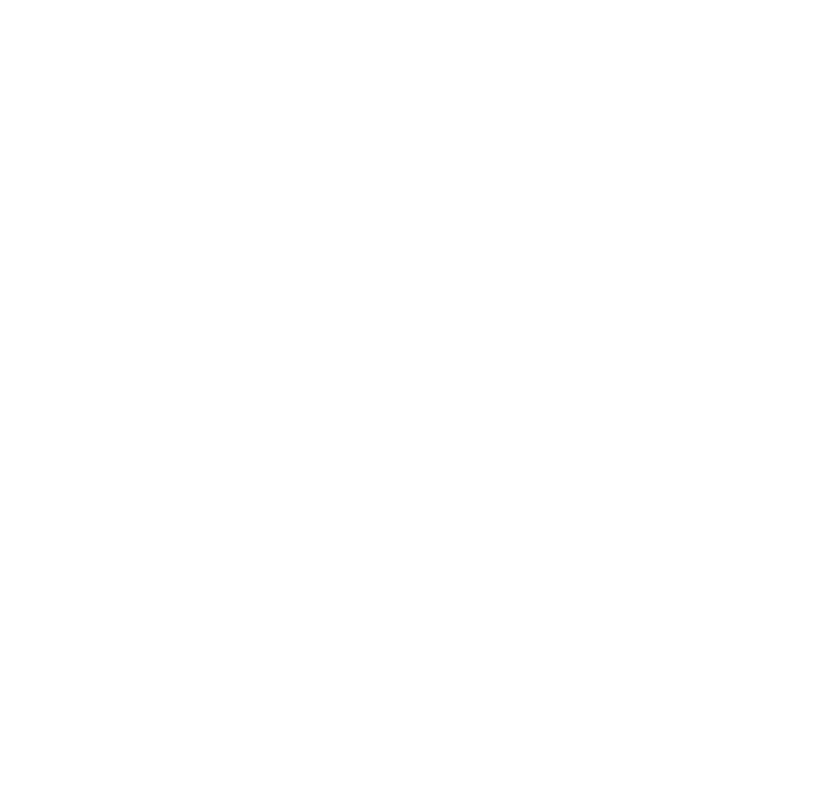
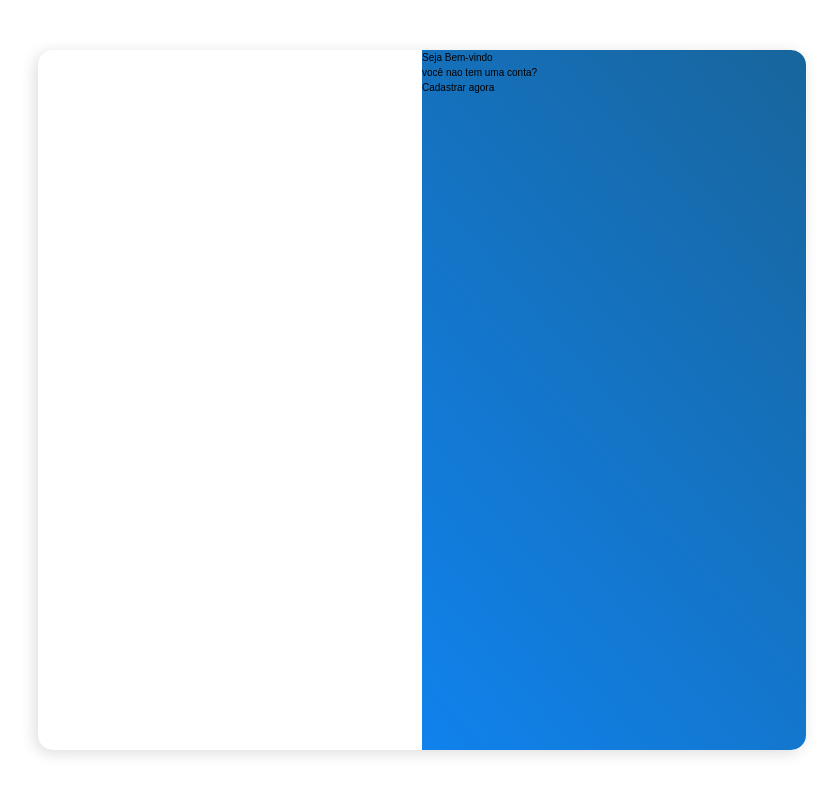
Before and after one commit to raoni111/-service-manager, a Django app: page /login in a window 1280 px wide. Before the commit the part shown is empty. Shown: the whole page, without its empty margins (218-1055 px from the left). Run offline with Django 5.2, Linux system fonts and the light colour scheme; some libraries are stand-ins or nearby versions.

Commit message:
create-global_class-and-variables

```diff
--- a/login_and_register/templates/home.html
+++ b/login_and_register/templates/home.html
@@ -1,15 +1,45 @@
 <!DOCTYPE html>
 <html lang="pt-BR">
     <head>
-    <meta charset="UTF-8">
-    <meta name="viewport" content="width=device-width, initial-scale=1.0">
+        <meta charset="UTF-8" />
+        <meta name="viewport" content="width=device-width, initial-scale=1.0" />
         <title>Document</title>
-    <link rel="stylesheet" href="static/login_and_register/style/styles.css">
+
+        <link rel="stylesheet" href="static/login_and_register/style/styles.css"/>
+        <link rel="stylesheet" href="static/global/style/global_class.css" />
+        <script src="https://cdn.tailwindcss.com"></script>
+        <script src="https://cdn.tailwindcss.com?plugins=forms,typography,aspect-ratio,line-clamp,container-queries"></script>
+        <script>
+            tailwind.config = {
+                theme: {
+                    extend: {
+                        colors: {
+                            clifford: "#da373d",
+                        },
+                    },
+                },
+            };
+        </script>
+        <style type="text/tailwindcss">
+            @layer utilities {
+              .content-auto {
+                content-visibility: auto;
+              }
+            }
+        </style>
     </head>
     <body>
-    <main class="login-and-register-main">
-        <section>
-
+        <main class="login-and-register-main flex justify-center items-center">
+            <section class="login-and-register-form-content rounded-3xl p-box-shadow">
+                <div class="information-content blue-gradient" id="information-content-slid">
+                    <h1>Seja Bem-vindo</h1>
+                    <div class="button-content">
+                        <h3>você nao tem uma conta?</h3>
+                        <button class="button-toggle-information">
+                            Cadastrar agora
+                        </button>
+                    </div>
+                </div>
             </section>
         </main>
     </body>
--- /dev/null
+++ b/templates/static/global/style/global_class.css
@@ -0,0 +1,32 @@
+html {
+    font-size: 62.5%;
+}
+* {
+    padding: 0px;
+    margin: 0px;
+    font-family: sans-serif;
+}
+
+.blue-gradient {
+    background: rgb(16, 130, 237);
+    background: -moz-linear-gradient(
+        49deg,
+        rgba(16, 130, 237, 1) 0%,
+        rgba(24, 101, 156, 1) 100%
+    );
+    background: -webkit-linear-gradient(
+        49deg,
+        rgba(16, 130, 237, 1) 0%,
+        rgba(24, 101, 156, 1) 100%
+    );
+    background: linear-gradient(
+        49deg,
+        rgba(16, 130, 237, 1) 0%,
+        rgba(24, 101, 156, 1) 100%
+    );
+    filter: progid:DXImageTransform.Microsoft.gradient(startColorstr="#1082ed",endColorstr="#18659c",GradientType=1);
+}
+
+.p-box-shadow {
+    box-shadow: -3px 3px 15px rgb(221, 221, 221);
+}
--- /dev/null
+++ b/templates/static/global/style/variables.css
@@ -0,0 +1,5 @@
+:root {
+    --blue-color: #117DE2;
+    --bg-gray: #F4F4F4;
+    --box-shadow: 2px ;
+}
--- a/templates/static/login_and_register/javascript/main.js
+++ b/templates/static/login_and_register/javascript/main.js
@@ -0,0 +1,29 @@
+/**
+ * ### Função altera a posição do elemento information-content usando a troca de classe para isso.
+ *
+ *
+ * @param {HTMLElement} informationContent
+ * @return {void}
+ */
+function informationPositionToggle(informationContent) {
+    informationContent.classList.toggle('info-pos-left')
+}
+
+
+/**
+ * @return void
+ */
+function main() {
+    const informationContent = document.getElementById('information-content-slid');
+    const buttons = document.getElementsByClassName('button-toggle-information');
+
+    // adicionar um eventListener em todos os botoes centrados pelo getElementByClassName
+    for (let i = 0; i < buttons.length; i++) {
+        buttons.item(i).addEventListener('click', () => {
+            informationPositionToggle(informationContent);
+        });
+    }
+}
+
+
+main()
--- a/templates/static/login_and_register/style/styles.css
+++ b/templates/static/login_and_register/style/styles.css
@@ -1,3 +1,25 @@
-h1 {
-    color: red;
+@import url('../../global/style/variables.css');
+
+.login-and-register-main {
+    width: 100dvw;
+    height: 100dvh;
 }
+
+.login-and-register-main .login-and-register-form-content {
+    overflow: hidden;
+    position: relative;
+    width: 60%;
+    height: 700px;
+}
+
+.login-and-register-main .login-and-register-form-content .information-content {
+    position: absolute;
+    right: 0%;
+    width: 50%;
+    height: 100%;
+    transition: all 0.4s ease-in-out;
+}
+
+.login-and-register-main .login-and-register-form-content .information-content.info-pos-left {
+    right: 50%;
+}
```
Lines whose indentation alone changed are shown as unchanged.
